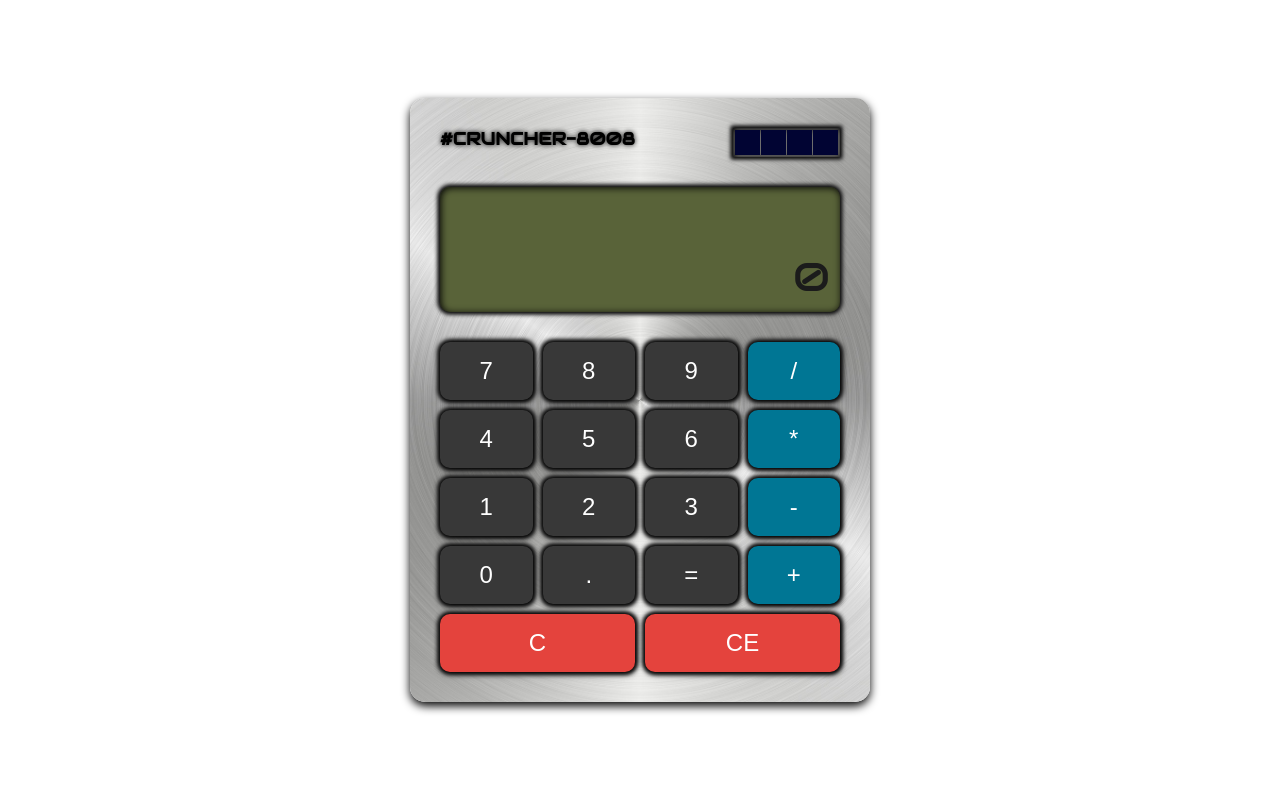
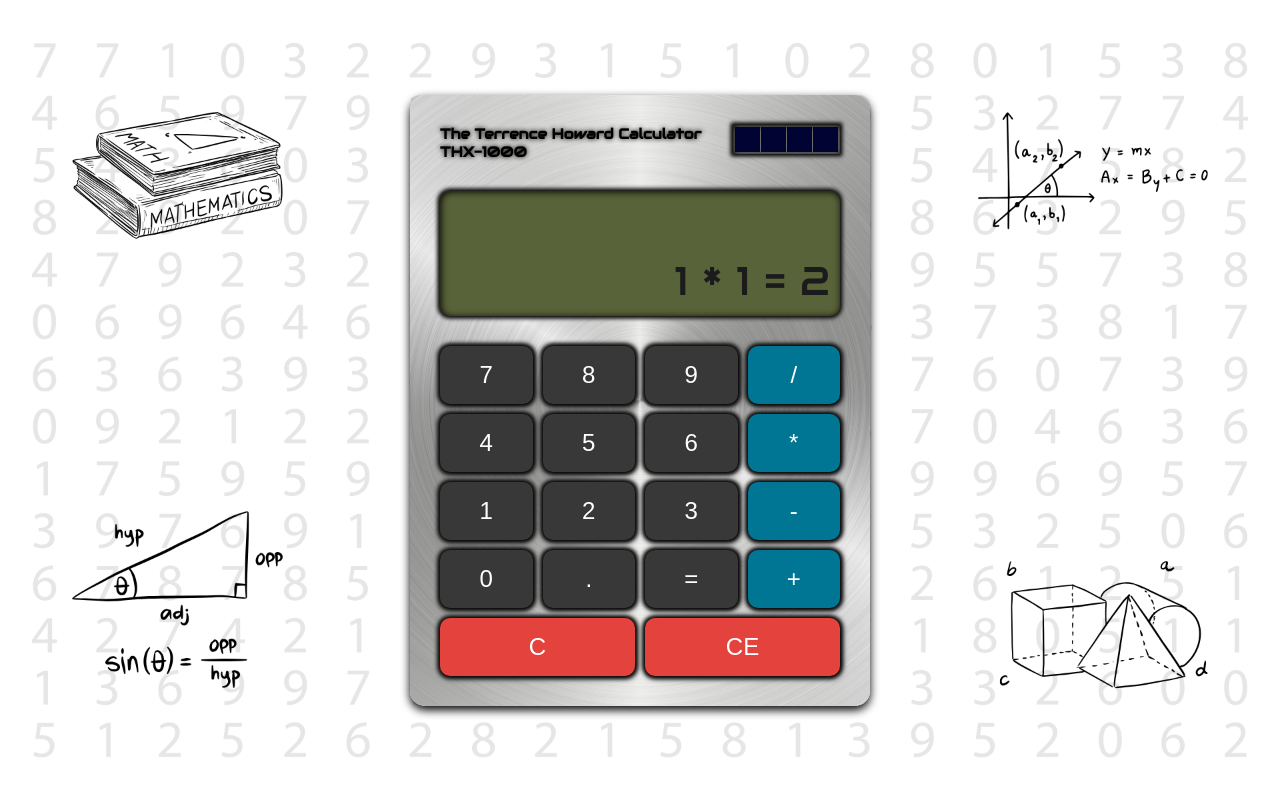
Before and after one commit to ISniffPixels/calculator, a plain HTML site: page index.html in a window 1280 px wide. Drawn offline with Linux system fonts and the light colour scheme.

Commit message:
Added minor UI changes

```diff
--- a/index.html
+++ b/index.html
@@ -10,7 +10,7 @@
 <body>
     <div class="calculator">
         <div class="calc_head">
-            <div class="calc_title">#CRUNCHER-8008</div>
+            <div class="calc_title">The Terrence Howard Calculator THX-1000</div>
             <div class="solar_tab">
                 <div></div>
                 <div></div>
@@ -20,7 +20,7 @@
         </div>
         <div class="display">
             <div class="previous_number" data-previous-operand></div>
-            <div class="current_number" data-current-operand>0</div>
+            <div class="current_number" data-current-operand>1 * 1 = 2</div>
         </div>
         <div class="buttons">
             <button class="btn" data-number>7</button>
--- a/styles.css
+++ b/styles.css
@@ -11,6 +11,12 @@
 body {
     display: flex;
     justify-content: center;
+
+    background: url('calc_math_bg.png');
+    background-repeat: no-repeat;
+    background-size: contain;
+    background-position: center;
+
     align-items: center;
     height: 100vh;
     background-color: #ffffff;
@@ -26,8 +32,9 @@ body {
 .calc_title {
     font-family: Audiowide, sans-serif;
     text-shadow: 0 0 5px black;
-    font-size: 1.1rem;
+    font-size: 0.9rem;
     font-weight: bolder;
+    text-align: left;
 }
 
 .solar_tab {
@@ -37,6 +44,7 @@ body {
     gap: 1px;
 
     padding: 2px;
+    height: min-content;
 
     background:rgb(109, 109, 109);
     box-shadow:
```
Also changed, not shown: calc_math_bg.png (added).
